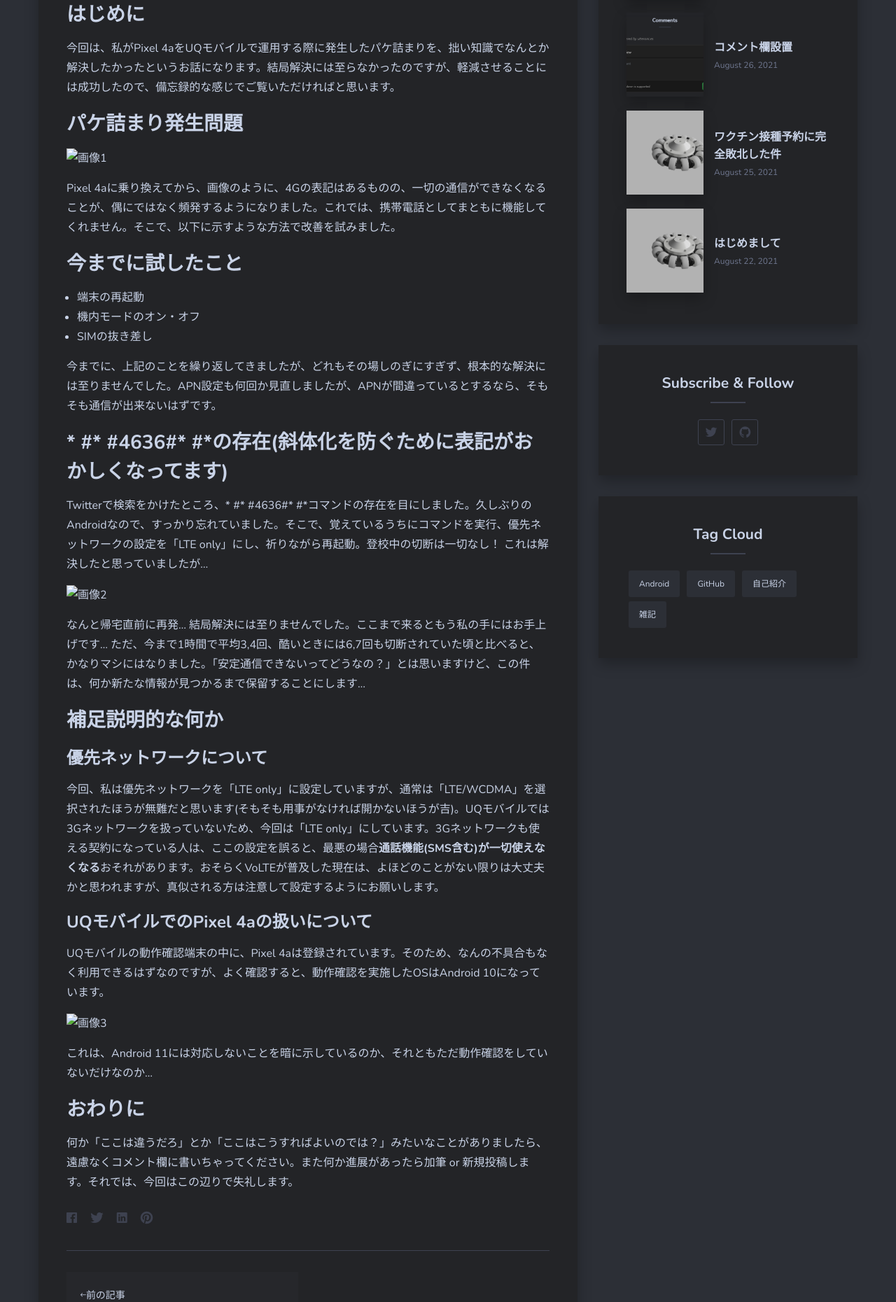
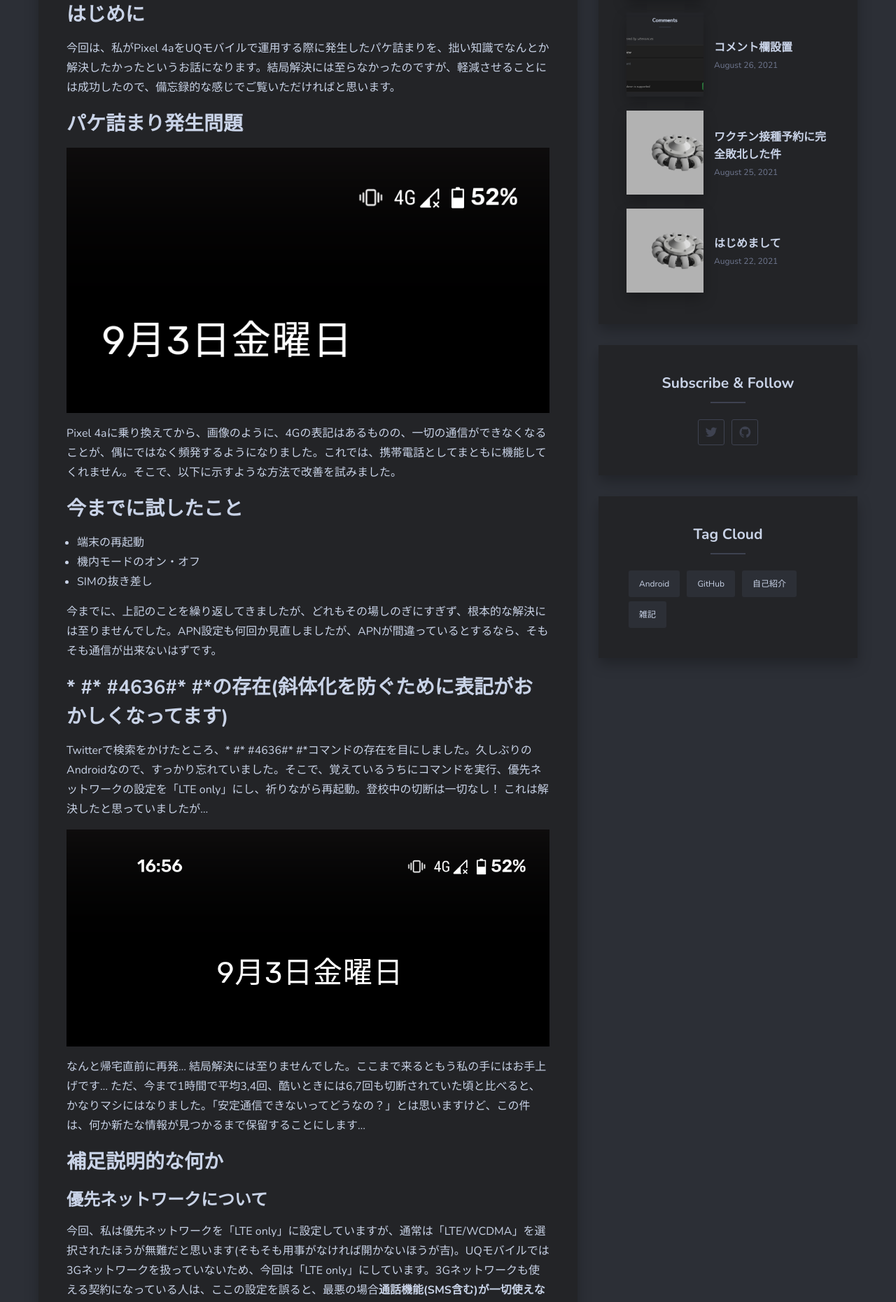
Before and after one commit to RP-800/RP-800.github.io, a Jekyll site: the page built from _posts/2021-09-03-20210903.markdown, in a window 1280 px wide. Shown: the part 953-2813 px from the top of the page at 70% size. Built offline with Jekyll 4.4.1, drawn with Linux system fonts in a browser that asks for light colours; nearby versions of some CDN libraries; comment, search, counter and statistics services are not loaded.

Commit message:
Update 2021-09-03-20210903.markdown

```diff
--- a/_posts/2021-09-03-20210903.markdown
+++ b/_posts/2021-09-03-20210903.markdown
@@ -9,7 +9,7 @@
 今回は、私がPixel 4aをUQモバイルで運用する際に発生したパケ詰まりを、拙い知識でなんとか解決したかったというお話になります。結局解決には至らなかったのですが、軽減させることには成功したので、備忘録的な感じでご覧いただければと思います。
 
 ## パケ詰まり発生問題
-![画像1](20210903-img1.png)
+![画像1](https://nakamoto800.github.io/img/20210903-img1.png)
 
 Pixel 4aに乗り換えてから、画像のように、4Gの表記はあるものの、一切の通信ができなくなることが、偶にではなく頻発するようになりました。これでは、携帯電話としてまともに機能してくれません。そこで、以下に示すような方法で改善を試みました。
 
@@ -23,7 +23,7 @@
 ## * #* #4636#* #*の存在(斜体化を防ぐために表記がおかしくなってます)
 Twitterで検索をかけたところ、* #* #4636#* #*コマンドの存在を目にしました。久しぶりのAndroidなので、すっかり忘れていました。そこで、覚えているうちにコマンドを実行、優先ネットワークの設定を「LTE only」にし、祈りながら再起動。登校中の切断は一切なし！ これは解決したと思っていましたが...
 
-![画像2](20210903-img2.png)
+![画像2](https://nakamoto800.github.io/img/20210903-img2.png)
 
 なんと帰宅直前に再発... 結局解決には至りませんでした。ここまで来るともう私の手にはお手上げです... ただ、今まで1時間で平均3,4回、酷いときには6,7回も切断されていた頃と比べると、かなりマシにはなりました。「安定通信できないってどうなの？」とは思いますけど、この件は、何か新たな情報が見つかるまで保留することにします...
 
@@ -35,7 +35,7 @@
 ### UQモバイルでのPixel 4aの扱いについて
 UQモバイルの動作確認端末の中に、Pixel 4aは登録されています。そのため、なんの不具合もなく利用できるはずなのですが、よく確認すると、動作確認を実施したOSはAndroid 10になっています。
 
-![画像3](20210903-img3.png)
+![画像3](https://nakamoto800.github.io/img/20210903-img3.png)
 
 これは、Android 11には対応しないことを暗に示しているのか、それともただ動作確認をしていないだけなのか...
 
```
